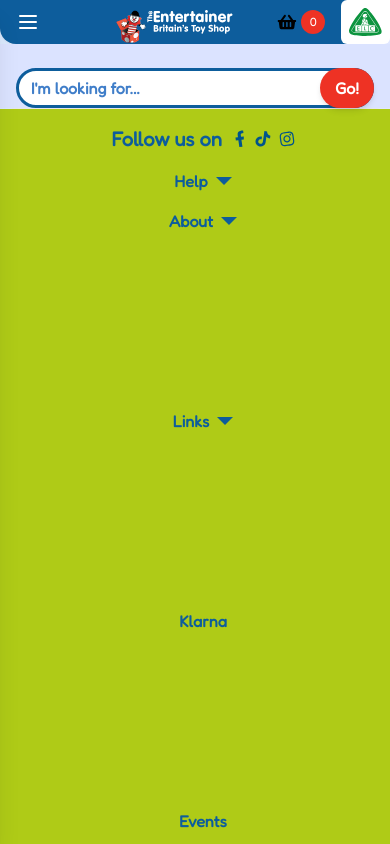
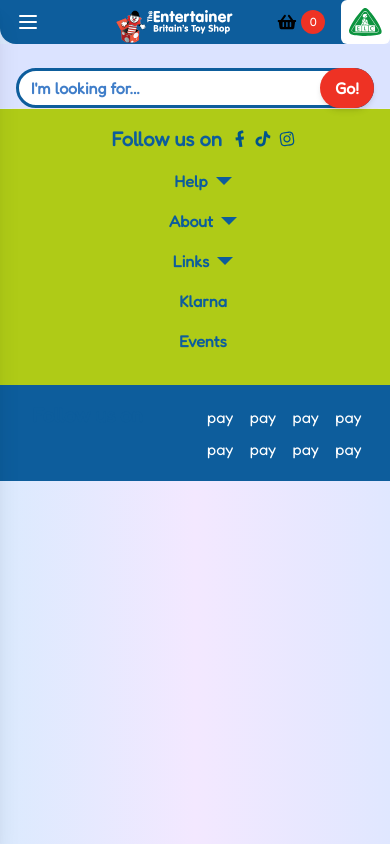
Before and after one commit to steveohozzy/entertainer-interview, a React (Create React App) app: page / in a window 390 px wide. Shown: the top 844 px of the page. Built offline with nearby package versions, Linux system fonts and the light colour scheme.

Commit message:
footer spacing issue

```diff
--- a/src/components/footer/Footer.js
+++ b/src/components/footer/Footer.js
@@ -138,7 +138,7 @@ const Footer = () => {
                 />
               </div>
 
-              <div className="px-4 w-full md:w-auto flex flex-col items-center items-center md:items-start mb-44">
+              <div className="px-4 w-full md:w-auto flex flex-col items-center items-center md:items-start mb-4">
                 <Dropdown
                   title="About"
                   className="text-brandBlue font-bold flex items-center"
@@ -204,7 +204,7 @@ const Footer = () => {
                 />
               </div>
 
-              <div className="px-4 w-full md:w-auto flex flex-col items-center items-center md:items-start mb-44">
+              <div className="px-4 w-full md:w-auto flex flex-col items-center items-center md:items-start mb-4">
                 <Dropdown
                   title="Links"
                   className="text-brandBlue font-bold flex items-center"
@@ -270,14 +270,14 @@ const Footer = () => {
                 />
               </div>
 
-              <div className="px-4 w-full md:w-auto flex flex-col items-center items-center md:items-start mb-44">
+              <div className="px-4 w-full md:w-auto flex flex-col items-center items-center md:items-start mb-4">
                 <a href="/klarna"
                   className="text-brandBlue font-bold"
                 >
                   <span>Klarna </span>
                 </a>
               </div>
-              <div className="px-4 w-full md:w-auto flex flex-col items-center items-center md:items-start mb-44">
+              <div className="px-4 w-full md:w-auto flex flex-col items-center items-center md:items-start mb-4">
                 <a href="/klarna"
                   className="text-brandBlue font-bold"
                 >
```
